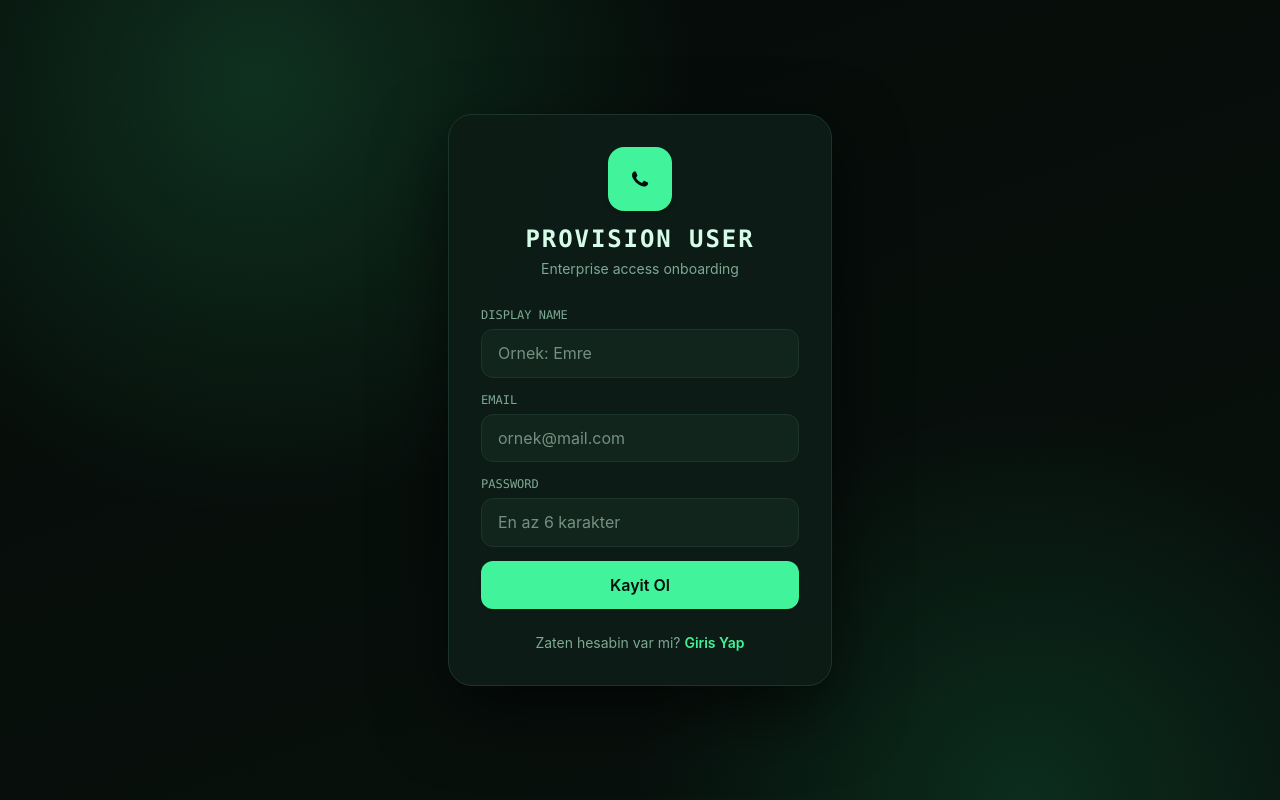
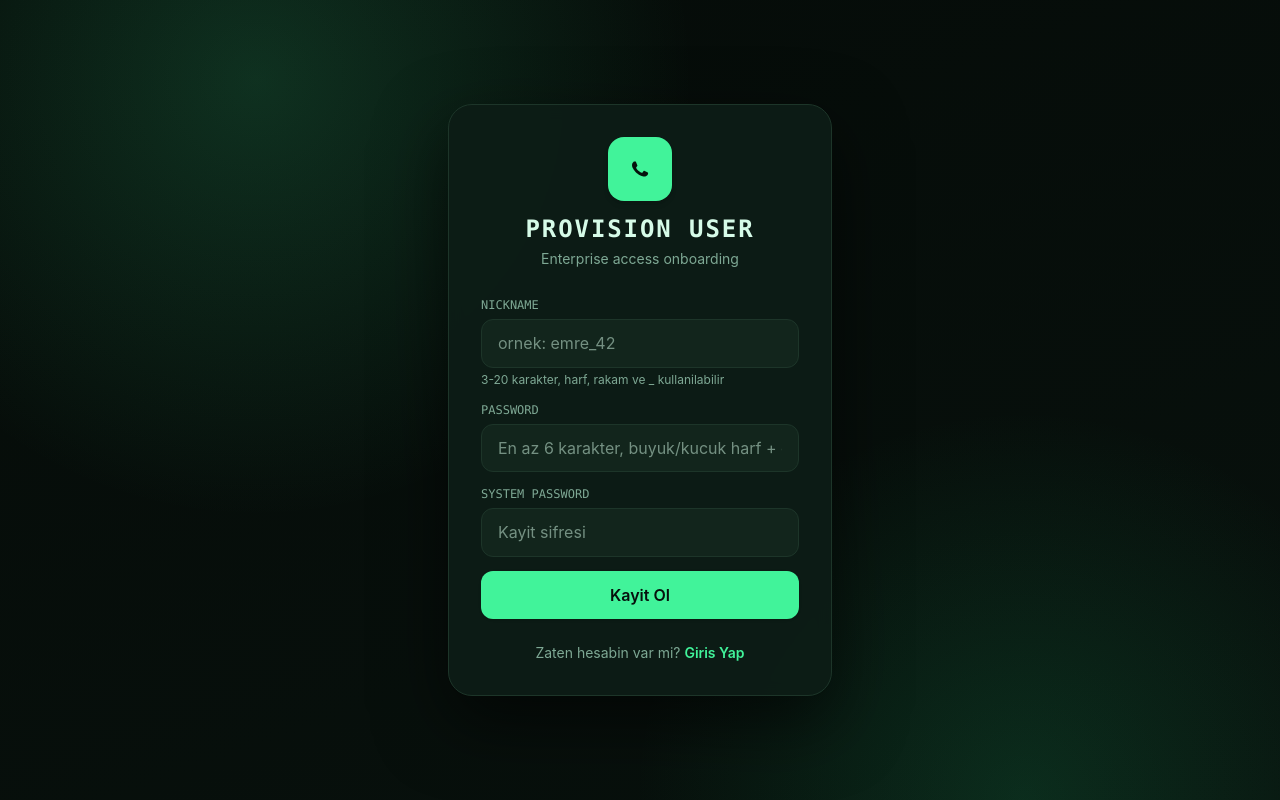
Before and after one commit to EmreAbi/ChitChat, a React (Vite) app: page /register in a window 1280 px wide. Built offline with nearby package versions, Linux system fonts and the light colour scheme; no server answers.

Commit message:
Refactor authentication to use nickname instead of email for sign up and sign in; update related UI components

```diff
--- a/src/pages/LoginPage.tsx
+++ b/src/pages/LoginPage.tsx
@@ -4,7 +4,7 @@ import { useAuth } from '../contexts/AuthContext'
 
 export default function LoginPage() {
   const { signIn, session, loading } = useAuth()
-  const [email, setEmail] = useState('')
+  const [nickname, setNickname] = useState('')
   const [password, setPassword] = useState('')
   const [error, setError] = useState('')
   const [submitting, setSubmitting] = useState(false)
@@ -15,7 +15,7 @@ export default function LoginPage() {
     e.preventDefault()
     setError('')
     setSubmitting(true)
-    const { error } = await signIn(email, password)
+    const { error } = await signIn(nickname, password)
     if (error) setError(error)
     setSubmitting(false)
   }
@@ -38,14 +38,14 @@ export default function LoginPage() {
             <div className="bg-red-950/40 border border-red-800/50 text-red-300 text-sm p-3 rounded-xl">{error}</div>
           )}
           <label className="block">
-            <span className="mb-1.5 block text-xs font-medium text-text-muted mono-ui">EMAIL</span>
+            <span className="mb-1.5 block text-xs font-medium text-text-muted mono-ui">NICKNAME</span>
             <input
-              type="email"
-              placeholder="ornek@mail.com"
-              value={email}
-              onChange={e => setEmail(e.target.value)}
+              type="text"
+              placeholder="Nickname'ini gir"
+              value={nickname}
+              onChange={e => setNickname(e.target.value)}
               required
-              autoComplete="email"
+              autoComplete="username"
               className="w-full px-4 py-3 rounded-xl border border-stroke-soft bg-[#12251c] text-text-primary focus:border-whatsapp-teal focus:ring-2 focus:ring-whatsapp-teal/20 outline-none text-sm transition"
             />
           </label>
--- a/src/pages/NewChatPage.tsx
+++ b/src/pages/NewChatPage.tsx
@@ -29,8 +29,7 @@ export default function NewChatPage() {
 
   const filtered = search
     ? users.filter(u =>
-        u.display_name.toLowerCase().includes(search.toLowerCase()) ||
-        u.email.toLowerCase().includes(search.toLowerCase())
+        u.display_name.toLowerCase().includes(search.toLowerCase())
       )
     : users
 
@@ -109,7 +108,6 @@ export default function NewChatPage() {
               <Avatar name={user.display_name} avatarUrl={user.avatar_url} />
               <div className="text-left min-w-0">
                 <p className="font-semibold text-text-primary truncate">{user.display_name}</p>
-                <p className="text-sm text-text-muted truncate">{user.email}</p>
               </div>
             </button>
           ))
--- a/src/pages/NewGroupPage.tsx
+++ b/src/pages/NewGroupPage.tsx
@@ -32,8 +32,7 @@ export default function NewGroupPage() {
 
   const filtered = search
     ? users.filter(u =>
-        u.display_name.toLowerCase().includes(search.toLowerCase()) ||
-        u.email.toLowerCase().includes(search.toLowerCase())
+        u.display_name.toLowerCase().includes(search.toLowerCase())
       )
     : users
 
@@ -200,7 +199,6 @@ export default function NewGroupPage() {
               <Avatar name={user.display_name} avatarUrl={user.avatar_url} />
               <div className="flex-1 text-left">
                 <p className="font-semibold text-text-primary">{user.display_name}</p>
-                <p className="text-sm text-text-muted">{user.email}</p>
               </div>
               <div className={`w-5 h-5 rounded-full border-2 flex items-center justify-center ${
                 selected.has(user.id) ? 'bg-whatsapp-green border-whatsapp-green' : 'border-stroke-soft'
--- a/src/pages/ProfilePage.tsx
+++ b/src/pages/ProfilePage.tsx
@@ -38,7 +38,7 @@ export default function ProfilePage() {
 
       <div className="flex flex-col items-center p-8 border-b border-stroke-soft/80">
         <Avatar name={profile.display_name} avatarUrl={profile.avatar_url} size="lg" />
-        <p className="text-sm text-text-muted mt-3 mono-ui">{profile.email}</p>
+        <p className="text-sm text-text-muted mt-3 mono-ui">@{profile.email}</p>
       </div>
 
       <div className="px-6 py-5 space-y-4">
--- a/src/pages/RegisterPage.tsx
+++ b/src/pages/RegisterPage.tsx
@@ -1,26 +1,64 @@
 import { useState, type FormEvent } from 'react'
 import { Link, Navigate } from 'react-router'
 import { useAuth } from '../contexts/AuthContext'
+import { supabase } from '../lib/supabase'
 
 export default function RegisterPage() {
   const { signUp, session, loading } = useAuth()
-  const [displayName, setDisplayName] = useState('')
-  const [email, setEmail] = useState('')
+  const [nickname, setNickname] = useState('')
   const [password, setPassword] = useState('')
+  const [systemPassword, setSystemPassword] = useState('')
   const [error, setError] = useState('')
   const [submitting, setSubmitting] = useState(false)
 
   if (!loading && session) return <Navigate to="/" replace />
 
+  function validateNickname(value: string): string | null {
+    if (value.length < 3 || value.length > 20) return 'Nickname 3-20 karakter olmali'
+    if (!/^[a-zA-Z0-9_]+$/.test(value)) return 'Nickname sadece harf, rakam ve _ icermeli'
+    return null
+  }
+
+  function validatePassword(value: string): string | null {
+    if (value.length < 6) return 'Sifre en az 6 karakter olmali'
+    if (!/[a-z]/.test(value)) return 'Sifre en az bir kucuk harf icermeli'
+    if (!/[A-Z]/.test(value)) return 'Sifre en az bir buyuk harf icermeli'
+    if (!/[^a-zA-Z0-9]/.test(value)) return 'Sifre en az bir ozel karakter icermeli'
+    return null
+  }
+
   async function handleSubmit(e: FormEvent) {
     e.preventDefault()
     setError('')
-    if (password.length < 6) {
-      setError('Password must be at least 6 characters')
+
+    const nicknameError = validateNickname(nickname)
+    if (nicknameError) { setError(nicknameError); return }
+
+    const passwordError = validatePassword(password)
+    if (passwordError) { setError(passwordError); return }
+
+    setSubmitting(true)
+
+    // Check system password
+    const { data: settings, error: settingsError } = await supabase
+      .from('app_settings')
+      .select('value')
+      .eq('key', 'registration_password')
+      .single()
+
+    if (settingsError || !settings) {
+      setError('Sistem hatasi, tekrar deneyin')
+      setSubmitting(false)
       return
     }
-    setSubmitting(true)
-    const { error } = await signUp(email, password, displayName)
+
+    if (settings.value !== systemPassword) {
+      setError('Yanlis sistem sifresi')
+      setSubmitting(false)
+      return
+    }
+
+    const { error } = await signUp(nickname, password)
     if (error) setError(error)
     setSubmitting(false)
   }
@@ -43,39 +81,40 @@ export default function RegisterPage() {
             <div className="bg-red-950/40 border border-red-800/50 text-red-300 text-sm p-3 rounded-xl">{error}</div>
           )}
           <label className="block">
-            <span className="mb-1.5 block text-xs font-medium text-text-muted mono-ui">DISPLAY NAME</span>
+            <span className="mb-1.5 block text-xs font-medium text-text-muted mono-ui">NICKNAME</span>
             <input
               type="text"
-              placeholder="Ornek: Emre"
-              value={displayName}
-              onChange={e => setDisplayName(e.target.value)}
+              placeholder="ornek: emre_42"
+              value={nickname}
+              onChange={e => setNickname(e.target.value)}
               required
-              autoComplete="name"
+              autoComplete="username"
               className="w-full px-4 py-3 rounded-xl border border-stroke-soft bg-[#12251c] text-text-primary focus:border-whatsapp-teal focus:ring-2 focus:ring-whatsapp-teal/20 outline-none text-sm transition"
             />
-          </label>
-          <label className="block">
-            <span className="mb-1.5 block text-xs font-medium text-text-muted mono-ui">EMAIL</span>
-            <input
-              type="email"
-              placeholder="ornek@mail.com"
-              value={email}
-              onChange={e => setEmail(e.target.value)}
-              required
-              autoComplete="email"
-              className="w-full px-4 py-3 rounded-xl border border-stroke-soft bg-[#12251c] text-text-primary focus:border-whatsapp-teal focus:ring-2 focus:ring-whatsapp-teal/20 outline-none text-sm transition"
-            />
+            <span className="text-xs text-text-muted mt-1 block">3-20 karakter, harf, rakam ve _ kullanilabilir</span>
           </label>
           <label className="block">
             <span className="mb-1.5 block text-xs font-medium text-text-muted mono-ui">PASSWORD</span>
             <input
               type="password"
-              placeholder="En az 6 karakter"
+              placeholder="En az 6 karakter, buyuk/kucuk harf + ozel karakter"
               value={password}
               onChange={e => setPassword(e.target.value)}
               required
               minLength={6}
               autoComplete="new-password"
+              className="w-full px-4 py-3 rounded-xl border border-stroke-soft bg-[#12251c] text-text-primary focus:border-whatsapp-teal focus:ring-2 focus:ring-whatsapp-teal/20 outline-none text-sm transition"
+            />
+          </label>
+          <label className="block">
+            <span className="mb-1.5 block text-xs font-medium text-text-muted mono-ui">SYSTEM PASSWORD</span>
+            <input
+              type="password"
+              placeholder="Kayit sifresi"
+              value={systemPassword}
+              onChange={e => setSystemPassword(e.target.value)}
+              required
+              autoComplete="off"
               className="w-full px-4 py-3 rounded-xl border border-stroke-soft bg-[#12251c] text-text-primary focus:border-whatsapp-teal focus:ring-2 focus:ring-whatsapp-teal/20 outline-none text-sm transition"
             />
           </label>
```
Also changed, not shown: src/contexts/AuthContext.tsx (+7 -5 lines).
